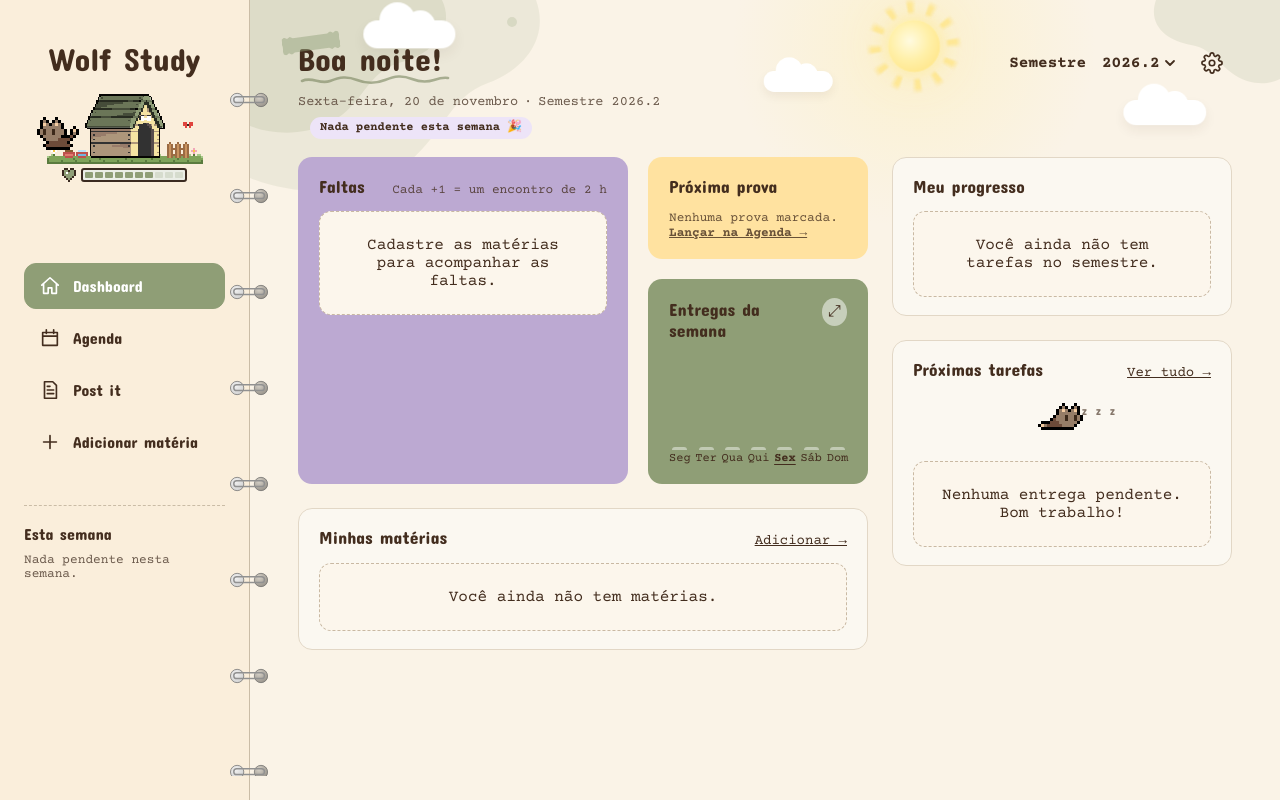
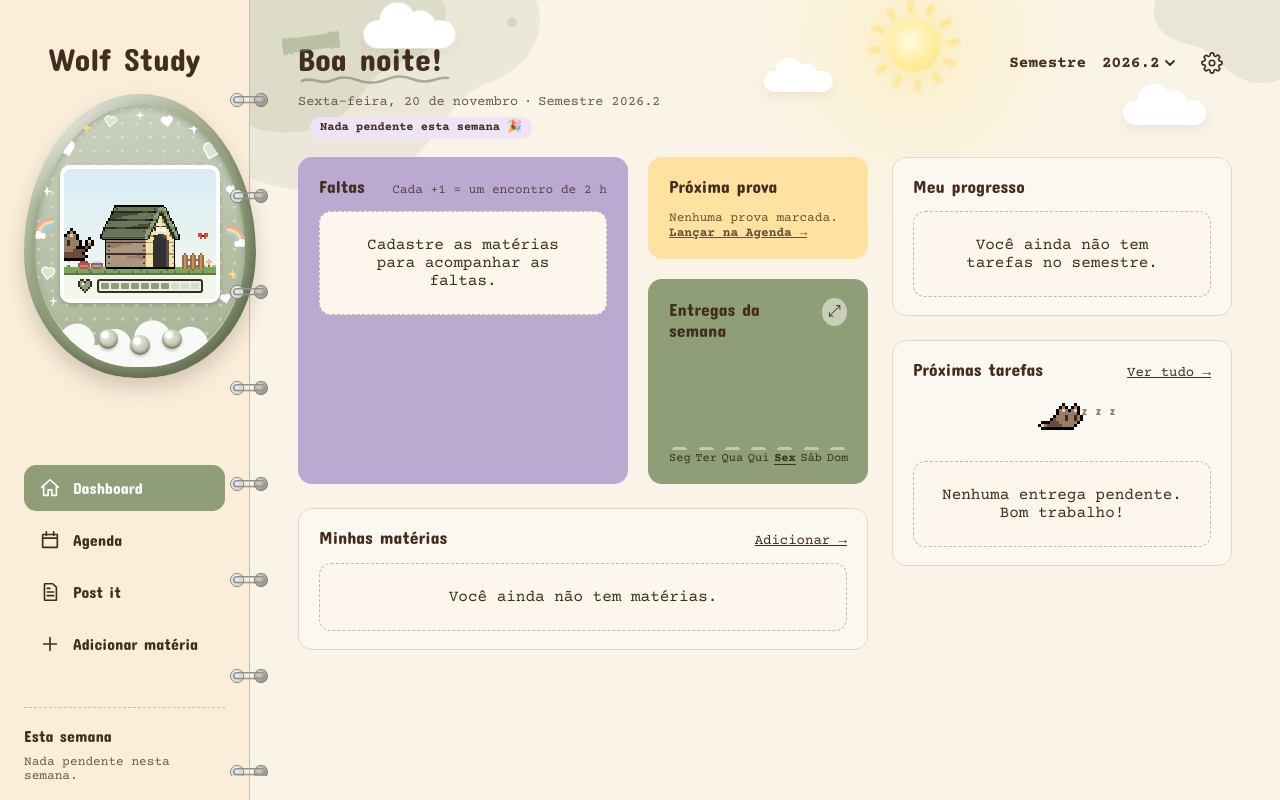
Before and after one commit to 232014469/Minha-Agenda, a React (Vite) app: page /#/dashboard in a window 1280 px wide. Built offline with nearby package versions, Linux system fonts and the light colour scheme.

Commit message:
feat: gatinho num bichinho virtual em formato de ovo

```diff
--- a/src/shared/layout/Mascote.jsx
+++ b/src/shared/layout/Mascote.jsx
@@ -12,6 +12,7 @@ import { miar } from '../sons'
 import Casinha from './Casinha'
 import BarraFelicidade from './BarraFelicidade'
 import Quintal from './Quintal'
+import Tamagotchi from './Tamagotchi'
 import './Mascote.css'
 
 /**
@@ -405,7 +406,8 @@ function MascoteGato({
   if (!noMenu) return <div className="mascote-palco">{botao}</div>
 
   return (
-    <>
+    <Tamagotchi>
+      <div className="tamagotchi-tela">
         <div className="mascote-casa" ref={casaRef}>
           <Quintal
             chuva={chuva}
@@ -444,6 +446,7 @@ function MascoteGato({
             </span>
           )}
         </div>
-    </>
+      </div>
+    </Tamagotchi>
   )
 }
--- /dev/null
+++ b/src/shared/layout/Tamagotchi.css
@@ -0,0 +1,206 @@
+/* Bichinho virtual em formato de ovo (ver Tamagotchi.jsx) */
+.tamagotchi {
+  position: relative;
+  width: 232px;
+  height: 284px;
+  margin: 16px auto 10px;
+  padding: 11px;
+  border-radius: 50% 50% 48% 48% / 56% 56% 44% 44%;
+  background:
+    radial-gradient(
+      ellipse 60% 40% at 30% 18%,
+      rgb(255 255 255 / 0.55),
+      transparent 70%
+    ),
+    radial-gradient(
+      ellipse at 50% 40%,
+      color-mix(in srgb, var(--tema) 55%, #fff),
+      var(--tema) 75%
+    );
+  box-shadow:
+    inset -6px -10px 14px color-mix(in srgb, var(--tema) 70%, #000),
+    inset 4px 6px 10px rgb(255 255 255 / 0.45),
+    0 10px 20px rgb(60 40 30 / 0.2);
+}
+
+/* Placa decorada, também em ovo, um pouco funda dentro da casca */
+.tamagotchi-placa {
+  position: relative;
+  height: 100%;
+  /* A tela desce até onde a placa já é larga o bastante */
+  padding-top: 60px;
+  border-radius: 50% 50% 47% 47% / 56% 56% 44% 44%;
+  background:
+    radial-gradient(
+      circle at 25% 30%,
+      rgb(255 255 255 / 0.35) 0 1px,
+      transparent 2px
+    ),
+    linear-gradient(
+      170deg,
+      color-mix(in srgb, var(--tema) 45%, #fff),
+      color-mix(in srgb, var(--tema) 80%, #fff)
+    );
+  background-size:
+    14px 14px,
+    auto;
+  box-shadow:
+    inset 0 3px 6px rgb(0 0 0 / 0.18),
+    inset 0 -2px 0 rgb(255 255 255 / 0.4);
+  overflow: hidden;
+}
+
+:root[data-modo='escuro'] .tamagotchi-placa {
+  background:
+    radial-gradient(
+      circle at 25% 30%,
+      rgb(255 255 255 / 0.3) 0 1px,
+      transparent 2px
+    ),
+    linear-gradient(
+      170deg,
+      color-mix(in srgb, var(--tema) 45%, #1d2550),
+      color-mix(in srgb, var(--tema) 25%, #1d2550)
+    );
+  background-size:
+    14px 14px,
+    auto;
+}
+
+.tamagotchi-enfeites {
+  position: absolute;
+  inset: 0;
+  width: 100%;
+  height: 100%;
+}
+
+.tama-branco {
+  fill: #fff;
+}
+
+.tama-claro {
+  fill: color-mix(in srgb, var(--tema) 30%, #fff);
+  stroke: #fff;
+  stroke-width: 0.8;
+}
+
+.tama-amarelo {
+  fill: #ffe08a;
+}
+
+/* De dia, corações; à noite, estrelinhas no lugar */
+.tama-noite {
+  display: none;
+}
+
+:root[data-modo='escuro'] .tama-dia {
+  display: none;
+}
+
+:root[data-modo='escuro'] .tama-noite {
+  display: inline;
+}
+
+.tama-arco path {
+  fill: none;
+  stroke-width: 3;
+  stroke-linecap: round;
+}
+
+.tama-arco-1 {
+  stroke: #f4a3a8;
+}
+
+.tama-arco-2 {
+  stroke: #ffe08a;
+}
+
+.tama-arco-3 {
+  stroke: #9fd3e8;
+}
+
+.tama-nuvenzinha {
+  fill: #fff;
+}
+
+/* Tela quadradinha no meio da placa, com moldura branca */
+.tamagotchi .tamagotchi-tela {
+  position: relative;
+  z-index: 1;
+  display: flex;
+  flex-direction: column;
+  justify-content: flex-end;
+  width: 160px;
+  height: 138px;
+  margin: 0 auto;
+  padding-bottom: 6px;
+  border: 4px solid #fff;
+  border-radius: 10px;
+  background: linear-gradient(180deg, #d8ecf6, #f4f8ec);
+  box-shadow: 0 2px 4px rgb(0 0 0 / 0.18);
+  overflow: hidden;
+}
+
+:root[data-modo='escuro'] .tamagotchi .tamagotchi-tela {
+  border-color: #e6e1f0;
+  background: linear-gradient(180deg, #1f2850, #2b3560);
+}
+
+.tamagotchi-tela .mascote-casa {
+  margin-top: 0;
+}
+
+.tamagotchi-tela .felicidade {
+  margin-top: 4px;
+}
+
+/* Nuvens brancas embaixo da placa, onde ficam os botões */
+.tamagotchi-nuvens {
+  position: absolute;
+  inset: auto 0 0;
+  height: 54px;
+  background:
+    radial-gradient(circle at 4% 70%, #fff 15px, transparent 16px),
+    radial-gradient(circle at 20% 52%, #fff 17px, transparent 18px),
+    radial-gradient(circle at 38% 60%, #fff 16px, transparent 17px),
+    radial-gradient(circle at 56% 48%, #fff 18px, transparent 19px),
+    radial-gradient(circle at 74% 58%, #fff 17px, transparent 18px),
+    radial-gradient(circle at 92% 66%, #fff 16px, transparent 17px),
+    linear-gradient(transparent 32px, #fff 32px);
+  opacity: 0.92;
+}
+
+:root[data-modo='escuro'] .tamagotchi-nuvens {
+  opacity: 0.35;
+}
+
+/* Botões de gelatina: redondos, translúcidos e com brilho */
+.tamagotchi-botoes {
+  position: absolute;
+  left: 50%;
+  bottom: 18px;
+  z-index: 1;
+  display: flex;
+  gap: 12px;
+  transform: translateX(-50%);
+}
+
+.tamagotchi-botoes span {
+  width: 20px;
+  height: 20px;
+  border-radius: 50%;
+  background: radial-gradient(
+    circle at 35% 30%,
+    #fff 0 3px,
+    color-mix(in srgb, var(--tema) 35%, #fff) 5px,
+    color-mix(in srgb, var(--tema) 85%, #fff)
+  );
+  box-shadow:
+    inset 0 -2px 3px color-mix(in srgb, var(--tema) 70%, #000),
+    0 2px 3px rgb(0 0 0 / 0.2);
+  opacity: 0.95;
+}
+
+.tamagotchi-botoes span:nth-child(2) {
+  transform: translateY(6px);
+}
--- /dev/null
+++ b/src/shared/layout/Tamagotchi.jsx
@@ -0,0 +1,102 @@
+import './Tamagotchi.css'
+
+/*
+ * Bichinho virtual em formato de ovo em volta do cantinho do gatinho: casca
+ * brilhante na cor do tema, placa decorada (corações e brilhos de dia,
+ * estrelas à noite, arco-íris e nuvens) em volta da tela e três botões de
+ * gelatina embaixo. A tela (`children`) fica no meio da placa.
+ */
+
+const CORACAO = 'M5 9.5 1.2 5.6A2.4 2.4 0 0 1 5 2.4a2.4 2.4 0 0 1 3.8 3.2Z'
+const BRILHO = 'M5 0 6 4 10 5 6 6 5 10 4 6 0 5 4 4Z'
+const ESTRELA =
+  'M5 0 6.2 3.4 9.8 3.5 7 5.7 8 9.2 5 7.2 2 9.2 3 5.7.2 3.5 3.8 3.4Z'
+
+/** Enfeites espalhados: [desenho, x, y, tamanho, giro, classe]. */
+const ENFEITES = [
+  ['coracao', 22, 34, 1.9, -14, 'branco'],
+  ['brilho', 46, 16, 1.2, 0, 'amarelo'],
+  ['coracao', 70, 8, 1.3, 10, 'claro'],
+  ['brilho', 101, 4, 1, 0, 'branco'],
+  ['coracao', 126, 8, 1.4, -8, 'branco'],
+  ['brilho', 154, 16, 1.3, 0, 'branco'],
+  ['coracao', 170, 34, 1.9, 16, 'claro'],
+  ['brilho', 6, 80, 1.2, 0, 'branco'],
+  ['coracao', 192, 78, 1.4, -10, 'branco'],
+  ['brilho', 194, 164, 1.1, 0, 'amarelo'],
+  ['coracao', 6, 160, 1.5, 8, 'claro'],
+  ['brilho', 14, 192, 0.9, 0, 'branco'],
+  ['coracao', 186, 188, 1.2, -12, 'branco'],
+]
+
+function Enfeite({ tipo, x, y, tamanho, giro, classe }) {
+  const transform = `translate(${x} ${y}) rotate(${giro} 5 5) scale(${tamanho})`
+
+  if (tipo === 'brilho') {
+    return (
+      <path
+        className={`tama-enfeite tama-${classe}`}
+        d={BRILHO}
+        transform={transform}
+      />
+    )
+  }
+
+  return (
+    <g transform={transform}>
+      <path className={`tama-enfeite tama-dia tama-${classe}`} d={CORACAO} />
+      <path className={`tama-enfeite tama-noite tama-${classe}`} d={ESTRELA} />
+    </g>
+  )
+}
+
+function ArcoIris({ x, y, espelhado }) {
+  return (
+    <g
+      className="tama-arco"
+      transform={`translate(${x} ${y})${espelhado ? ' scale(-1 1)' : ''}`}
+    >
+      <path className="tama-arco-1" d="M0 16a16 16 0 0 1 16-16" />
+      <path className="tama-arco-2" d="M3 16A13 13 0 0 1 16 3" />
+      <path className="tama-arco-3" d="M6 16A10 10 0 0 1 16 6" />
+      <circle className="tama-nuvenzinha" cx="2" cy="16" r="4" />
+      <circle className="tama-nuvenzinha" cx="7" cy="17" r="3" />
+    </g>
+  )
+}
+
+export default function Tamagotchi({ children }) {
+  return (
+    <div className="tamagotchi">
+      <div className="tamagotchi-placa">
+        <svg
+          className="tamagotchi-enfeites"
+          viewBox="0 0 212 262"
+          aria-hidden="true"
+          focusable="false"
+        >
+          {ENFEITES.map(([tipo, x, y, tamanho, giro, classe]) => (
+            <Enfeite
+              key={`${x}-${y}`}
+              tipo={tipo}
+              x={x}
+              y={y}
+              tamanho={tamanho}
+              giro={giro}
+              classe={classe}
+            />
+          ))}
+          <ArcoIris x={1} y={114} />
+          <ArcoIris x={211} y={122} espelhado />
+        </svg>
+        {children}
+        <span className="tamagotchi-nuvens" aria-hidden="true" />
+        <div className="tamagotchi-botoes" aria-hidden="true">
+          <span />
+          <span />
+          <span />
+        </div>
+      </div>
+    </div>
+  )
+}
```
Lines whose indentation alone changed are shown as unchanged.
